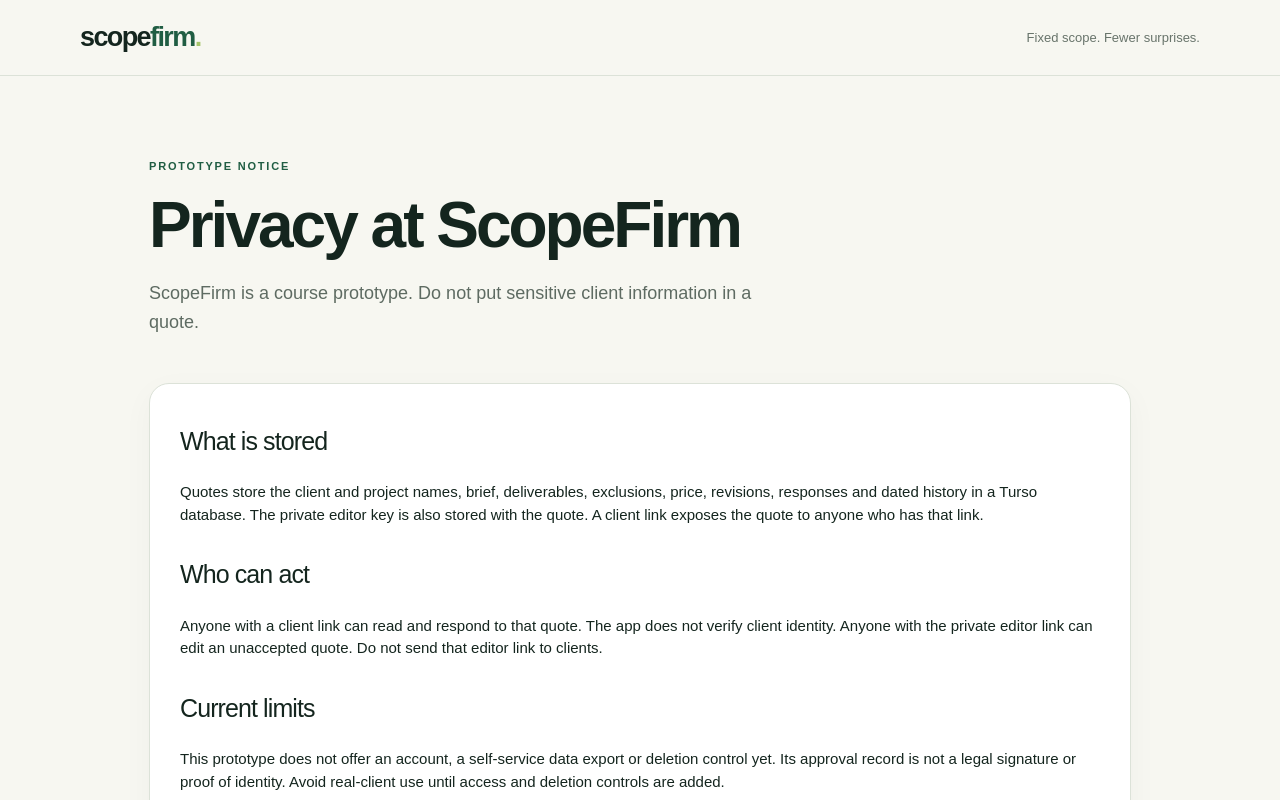
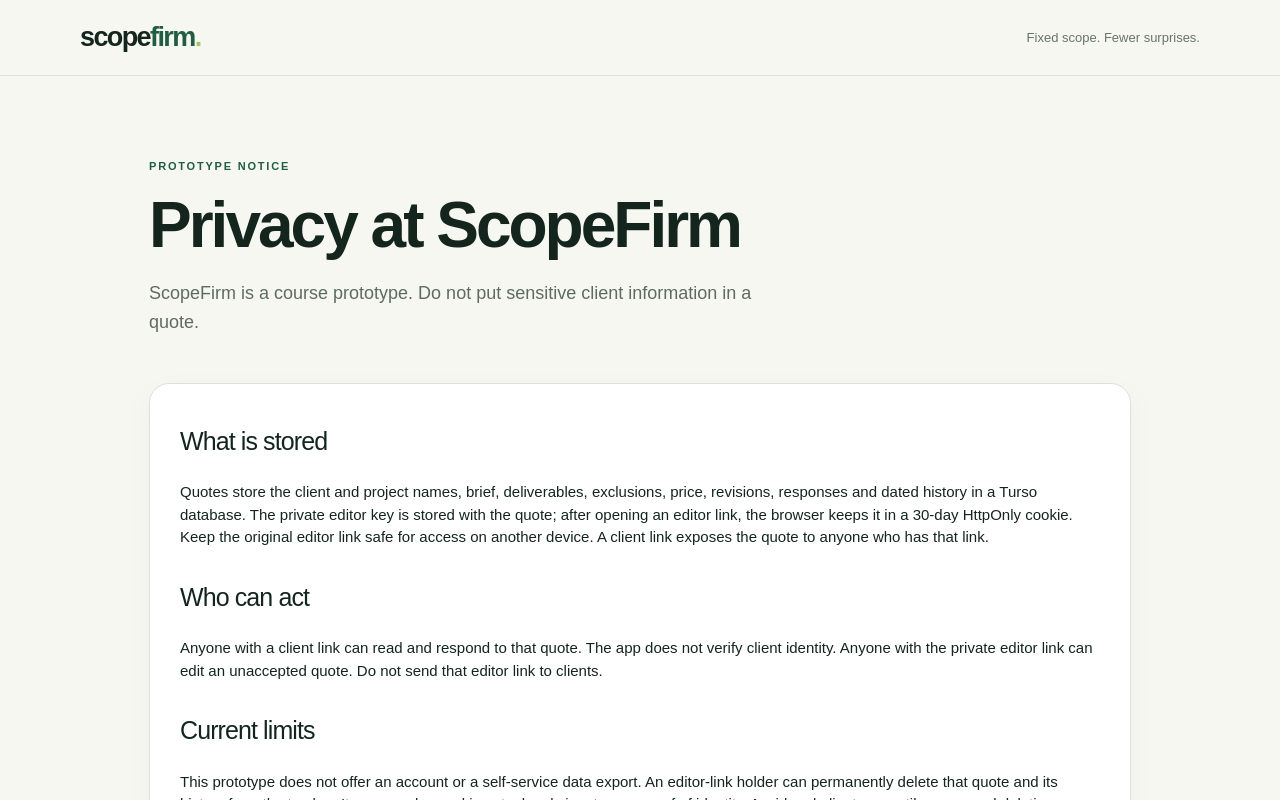
Before and after one commit to kaust1495/Scopefirm, a Next.js app: page /privacy in a window 1280 px wide. Shown: the top 800 px of the page. Built offline with nearby package versions, Linux system fonts and the light colour scheme.

Commit message:
Describe editor cookie and self-service quote deletion

```diff
--- a/src/app/privacy/page.tsx
+++ b/src/app/privacy/page.tsx
@@ -11,11 +11,11 @@
     </div>
     <div className="panel form">
       <h2>What is stored</h2>
-      <p>Quotes store the client and project names, brief, deliverables, exclusions, price, revisions, responses and dated history in a Turso database. The private editor key is also stored with the quote. A client link exposes the quote to anyone who has that link.</p>
+      <p>Quotes store the client and project names, brief, deliverables, exclusions, price, revisions, responses and dated history in a Turso database. The private editor key is stored with the quote; after opening an editor link, the browser keeps it in a 30-day HttpOnly cookie. Keep the original editor link safe for access on another device. A client link exposes the quote to anyone who has that link.</p>
       <h2>Who can act</h2>
       <p>Anyone with a client link can read and respond to that quote. The app does not verify client identity. Anyone with the private editor link can edit an unaccepted quote. Do not send that editor link to clients.</p>
       <h2>Current limits</h2>
-      <p>This prototype does not offer an account, a self-service data export or deletion control yet. Its approval record is not a legal signature or proof of identity. Avoid real-client use until access and deletion controls are added.</p>
+      <p>This prototype does not offer an account or a self-service data export. An editor-link holder can permanently delete that quote and its history from the tracker. Its approval record is not a legal signature or proof of identity. Avoid real-client use until access and deletion controls are added.</p>
       <p><Link href="/">Back to quote builder</Link></p>
     </div>
   </main>;
```
